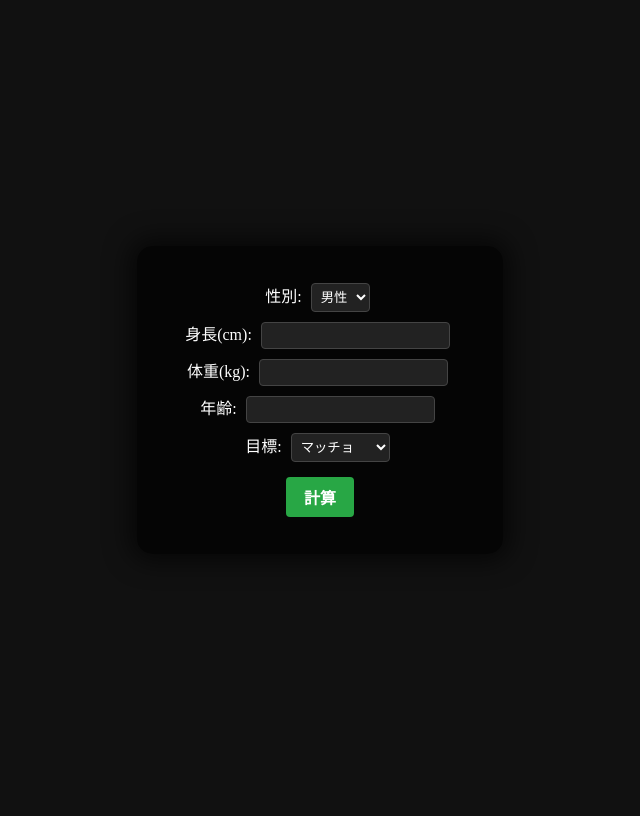
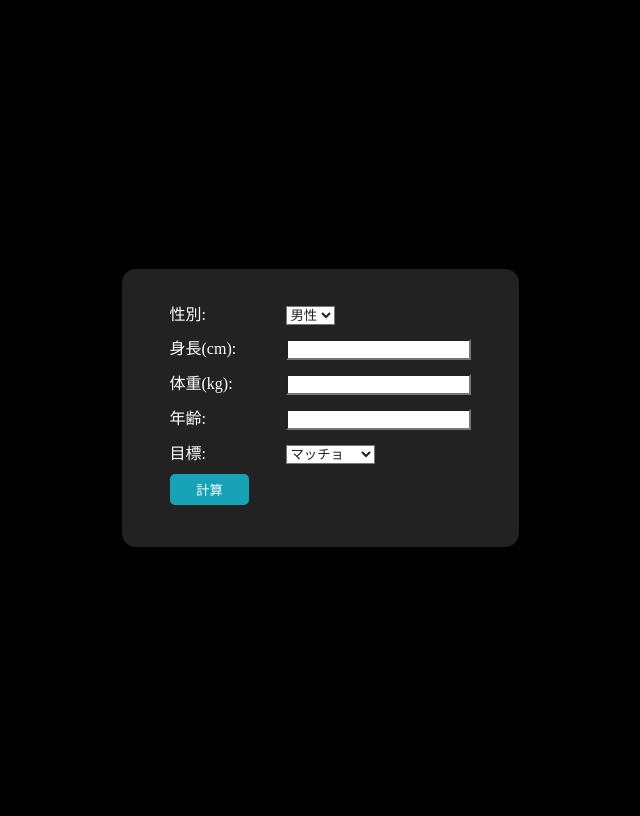
Before and after one commit to concistencyisimportant/my-flask-app, a Flask app: page / in a window 1280 px wide. Shown: the whole page, without its empty margins (320-960 px from the left). Before the commit the page ends 517 px from the top, so only its background shows below. Run offline with Flask 3, Linux system fonts and the light colour scheme.

Commit message:
Update form.html menu 3

```diff
--- a/templates/form.html
+++ b/templates/form.html
@@ -4,77 +4,30 @@
     <meta charset="UTF-8">
     <title>食事プラン計算フォーム</title>
     <style>
-        body {
-            background: #111;
-            color: #fff;
-            min-height: 100vh;
-            display: flex;
-            align-items: center;      /* 上下中央 */
-            justify-content: center;  /* 左右中央 */
-            margin: 0;
-        }
-        .center-form {
-            background: rgba(0,0,0,0.7);
-            padding: 2em 3em;
-            border-radius: 15px;
-            box-shadow: 0 0 24px 8px rgba(0,0,0,0.6);
-            text-align: center;
-        }
-        input, select {
-            background: #222;
-            color: #fff;
-            border: 1px solid #444;
-            border-radius: 4px;
-            margin: 5px;
-            padding: 5px;
-        }
-        input[type="submit"] {
-            background: #28a745;
-            border: 0;
-            color: #fff;
-            padding: 8px 18px;
-            margin-top: 10px;
-            font-weight: bold;
-            font-size: 1em;
-            cursor: pointer;
-        }
-        label, option {
-            color: #fff;
-        }
+        body { background: #000; color:#fff; min-height:100vh; display:flex;align-items:center;justify-content:center;}
+        form { background: #222; padding:2em 3em; border-radius:14px; }
+        label { display:inline-block; width:7em; }
+        input, select { margin-bottom:10px; background:#fff; color:#222;}
+        input[type=submit]{background:#17a2b8;color:#fff;padding:6px 2em;border:0;border-radius:5px;}
     </style>
 </head>
 <body>
-    <form method="post" class="center-form">
-        <div>
+    <form method="post">
         <label>性別:</label>
         <select name="sex">
             <option value="male">男性</option>
             <option value="female">女性</option>
-            </select>
-        </div>
-        <div>
-            <label>身長(cm):</label>
-            <input type="number" name="height" required>
-        </div>
-        <div>
-            <label>体重(kg):</label>
-            <input type="number" name="weight" required>
-        </div>
-        <div>
-            <label>年齢:</label>
-            <input type="number" name="age" required>
-        </div>
-        <div>
+        </select><br>
+        <label>身長(cm):</label> <input type="number" name="height" required><br>
+        <label>体重(kg):</label> <input type="number" name="weight" required><br>
+        <label>年齢:</label>   <input type="number" name="age" required><br>
         <label>目標:</label>
         <select name="goal">
             <option value="macho">マッチョ</option>
             <option value="fitmacho">細マッチョ</option>
             <option value="fat">デブ</option>
-            </select>
-        </div>
-        <div>
+        </select><br>
         <input type="submit" value="計算">
-        </div>
     </form>
 </body>
 </html>
```
Lines whose indentation alone changed are shown as unchanged.
